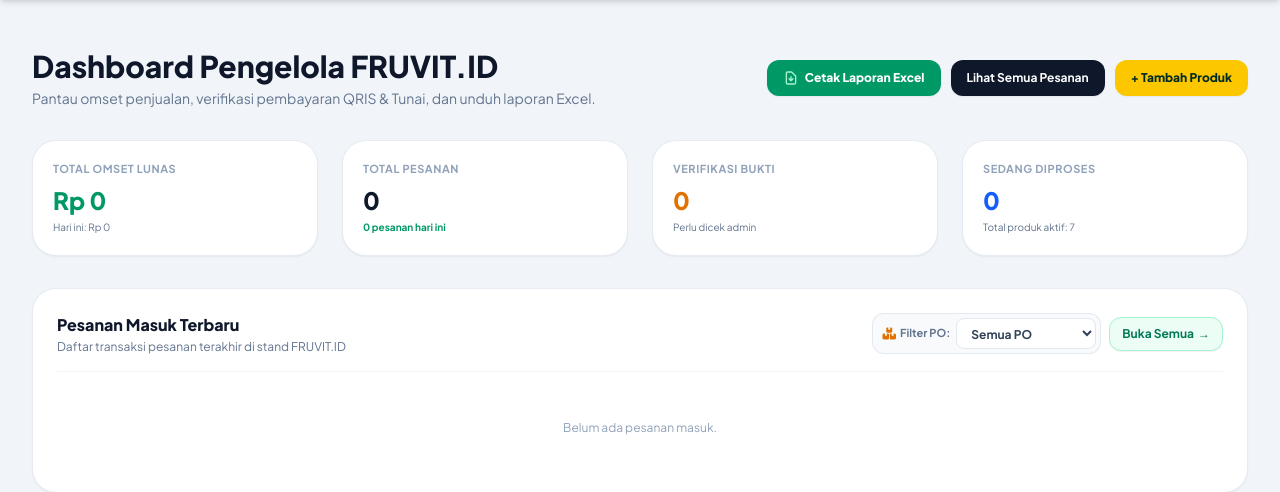
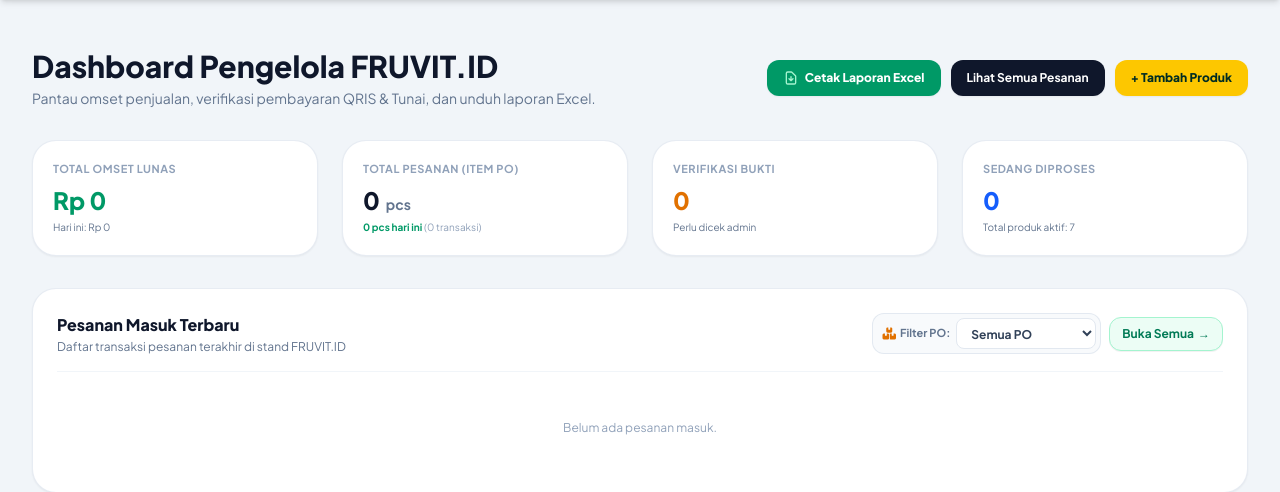
Before and after one commit to DwitamaGalih/FRUVIT.ID, a Laravel app: page /admin in a window 1280 px wide. Shown: the part 65-557 px from the top of the page. Run offline with Laravel 12, Linux system fonts and the light colour scheme; a user stored in the database is signed in; data comes from the database, SQL or seed files in the repository; data that the repository does not hold is empty; style sheets or scripts are compiled from the project's sources; some libraries are stand-ins or nearby versions.

Commit message:
Mengkoneksikan terkait perhitungan jumlah pesanan berdasarkan pcs yang terjual

```diff
--- a/app/Http/Controllers/Admin/AdminDashboardController.php
+++ b/app/Http/Controllers/Admin/AdminDashboardController.php
@@ -22,8 +22,11 @@ class AdminDashboardController extends Controller
         $stats = [
             'total_revenue' => Order::where('payment_status', 'paid')->sum('total_amount'),
             'today_revenue' => Order::where('payment_status', 'paid')->where('created_at', '>=', $today)->sum('total_amount'),
-            'total_orders' => Order::count(),
-            'today_orders' => Order::where('created_at', '>=', $today)->count(),
+            'total_orders' => (int) OrderItem::sum('quantity'),
+            'total_order_transactions' => Order::count(),
+            'today_orders' => (int) OrderItem::whereHas('order', function ($query) use ($today) {
+                $query->where('created_at', '>=', $today);
+            })->sum('quantity'),
             'pending_verifications' => Order::where('payment_status', 'pending_verification')->count(),
             'processing_orders' => Order::where('order_status', 'processing')->count(),
             'total_products' => Product::count(),
--- a/resources/views/admin/dashboard.blade.php
+++ b/resources/views/admin/dashboard.blade.php
@@ -39,11 +39,14 @@
             </div>
 
             <div class="bg-white p-5 rounded-3xl border border-slate-200/80 shadow-xs">
-                <div class="text-[11px] font-bold text-slate-400 uppercase tracking-wider">Total Pesanan</div>
-                <div class="text-xl sm:text-2xl font-black text-slate-900 mt-1.5">
-                    {{ $stats['total_orders'] }}
+                <div class="text-[11px] font-bold text-slate-400 uppercase tracking-wider">Total Pesanan (Item PO)</div>
+                <div class="text-xl sm:text-2xl font-black text-slate-900 mt-1.5 flex items-baseline gap-1.5">
+                    <span>{{ number_format($stats['total_orders'], 0, ',', '.') }}</span>
+                    <span class="text-xs sm:text-sm font-bold text-slate-500">pcs</span>
                 </div>
-                <div class="text-[10px] text-emerald-600 font-bold mt-1">{{ $stats['today_orders'] }} pesanan hari ini</div>
+                <div class="text-[10px] text-emerald-600 font-bold mt-1">
+                    {{ $stats['today_orders'] }} pcs hari ini <span class="text-slate-400 font-normal">({{ $stats['total_order_transactions'] }} transaksi)</span>
+                </div>
             </div>
 
             <div class="bg-white p-5 rounded-3xl border border-slate-200/80 shadow-xs">
```
